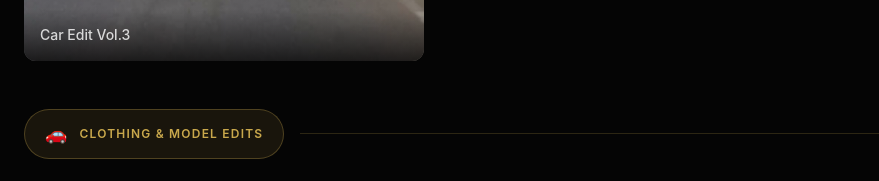
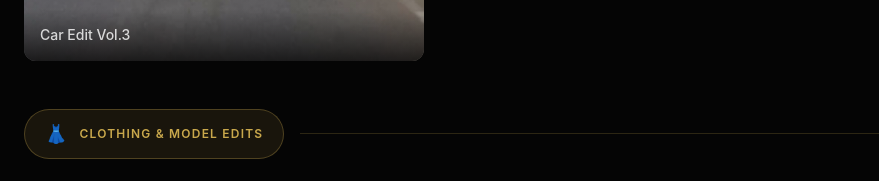
Before and after one commit to axwln/aswin-portfolio, a Next.js app: page / in a window 1280 px wide. Shown: the part 3720-3901 px from the top of the page, without its empty margins (0-879 px from the left). Built offline with nearby package versions, Linux system fonts and the light colour scheme.

Commit message:
fix wedding events aspect ratio and banner emojis

```diff
--- a/components/Portfolio.tsx
+++ b/components/Portfolio.tsx
@@ -15,6 +15,7 @@ const projects = [
 const TABS = ['All', 'Reels Editing', 'Wedding & Events', 'YouTube Content', 'Ads & Promos']
 
 function VideoModal({ project, onClose }: { project: typeof projects[0]; onClose: () => void }) {
+  const isLandscape = project.category === 'Wedding & Events'
   return (
     <AnimatePresence>
       <motion.div
@@ -29,9 +30,7 @@ function VideoModal({ project, onClose }: { project: typeof projects[0]; onClose
           animate={{ scale: 1, opacity: 1 }}
           exit={{ scale: 0.9, opacity: 0 }}
           transition={{ duration: 0.3 }}
-          className={`relative ${
-        modalProject.category === 'Wedding & Events' ? 'w-full max-w-4xl aspect-video' : 'w-full max-w-sm aspect-[9/16]'
-      }`}
+          className={`relative ${isLandscape ? 'w-full max-w-4xl aspect-video' : 'w-full max-w-sm aspect-[9/16]'}`}
           onClick={e => e.stopPropagation()}
         >
           <video
@@ -210,7 +209,9 @@ export default function Portfolio() {
                 className="flex items-center gap-4 mb-6"
               >
                 <div className="flex items-center gap-3 px-5 py-2.5 bg-gold/10 border border-gold/30 rounded-full">
-                  <span className="text-lg">🚗</span>
+                  <span className="text-lg">
+                    {group.banner === 'Vehicle Edits' ? '🚗' : group.banner === 'Wedding & Events' ? '💍' : '👗'}
+                  </span>
                   <span className="text-gold text-xs tracking-widest uppercase font-semibold">{group.banner}</span>
                 </div>
                 <div className="flex-1 h-px bg-gold/20" />
```
